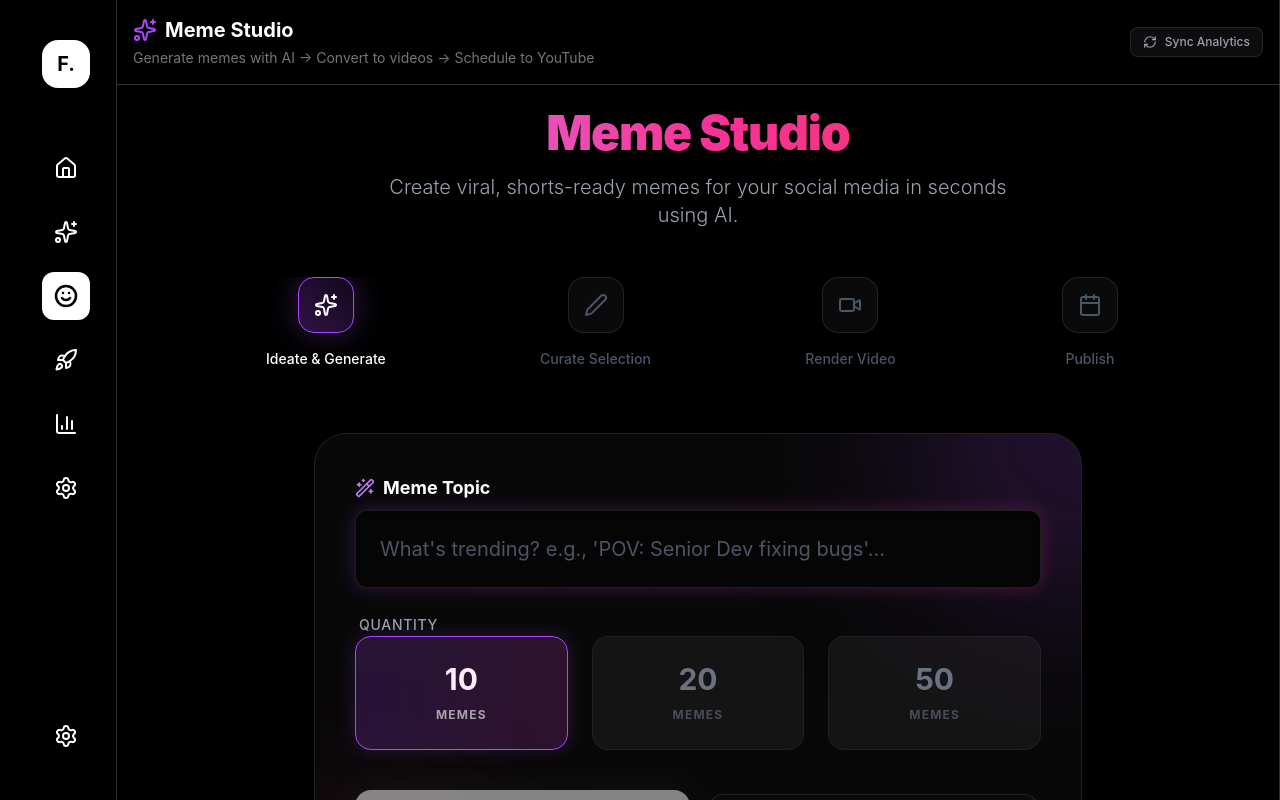
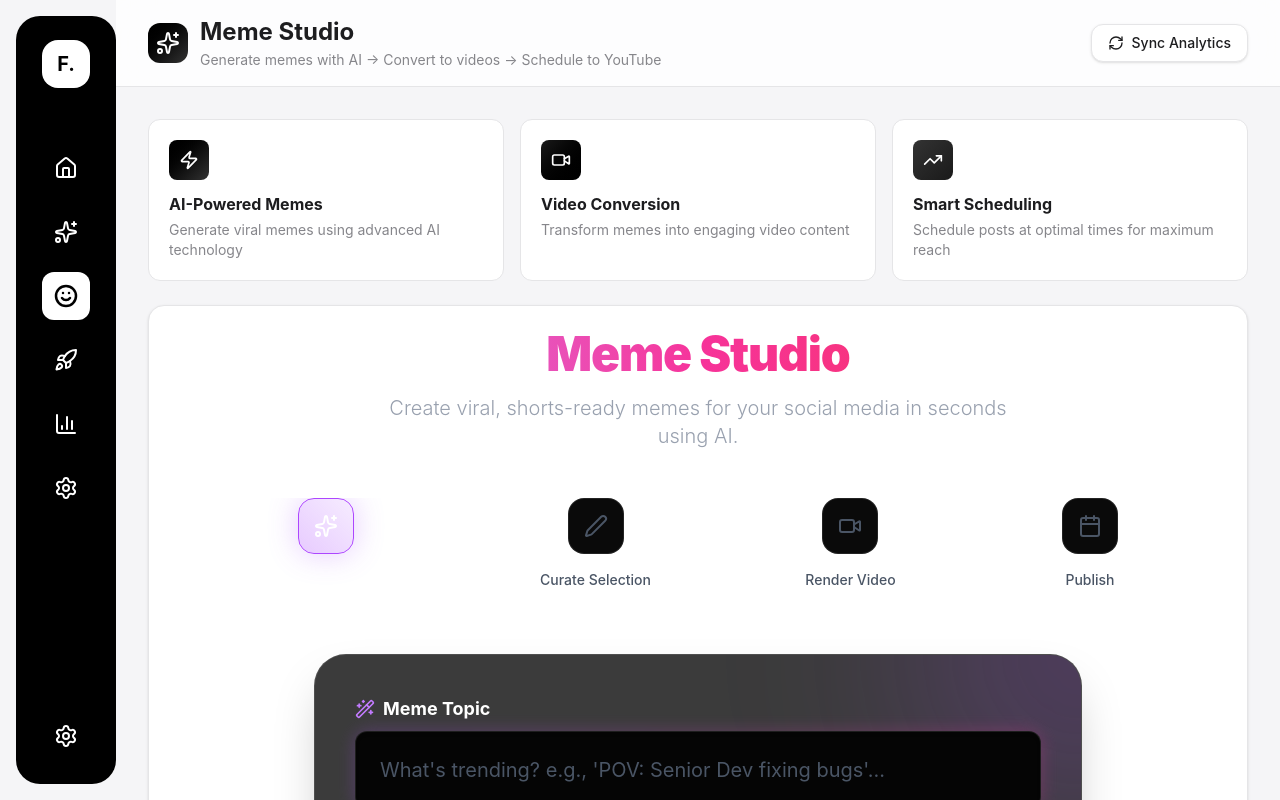
Before and after one commit to swayamgode/AgentX, a Next.js app: page /memes in a window 1280 px wide. Shown: the top 800 px of the page. Built offline with nearby package versions, Linux system fonts and the light colour scheme.

Commit message:
memes ui done

```diff
--- a/app/memes/page.tsx
+++ b/app/memes/page.tsx
@@ -4,7 +4,7 @@ import { useState } from "react";
 import { LeftSidebar } from "@/components/LeftSidebar";
 import { MobileNav } from "@/components/MobileNav";
 import { UnifiedMemeWorkflow } from "@/components/UnifiedMemeWorkflow";
-import { Sparkles, RefreshCw } from "lucide-react";
+import { Sparkles, RefreshCw, Zap, Video, TrendingUp } from "lucide-react";
 
 export default function MemePage() {
     const [isRefreshing, setIsRefreshing] = useState(false);
@@ -28,38 +28,87 @@ export default function MemePage() {
     };
 
     return (
-        <div className="flex min-h-screen bg-black text-[#e7e9ea]">
+        <div className="flex min-h-screen bg-[#F5F5F7]">
             <LeftSidebar />
 
-            <main className="flex-1 w-full md:border-x border-[#333] min-h-screen flex flex-col pb-20 md:pb-0">
-                {/* Header */}
-                <div className="sticky top-0 bg-black/80 backdrop-blur-md z-10 border-b border-[#333]">
-                    <div className="p-4 flex flex-col md:flex-row justify-between items-start md:items-center gap-4">
+            <main className="flex-1 ml-0 md:ml-0 pb-20 md:pb-8">
+                {/* Top Header */}
+                <div className="sticky top-0 bg-white/80 backdrop-blur-xl z-20 border-b border-[#e5e5e7]">
+                    <div className="max-w-[1400px] mx-auto px-4 md:px-8 py-4">
+                        <div className="flex items-center justify-between">
+                            <div className="flex items-center gap-3">
+                                <div className="p-2 bg-gradient-to-br from-[#000] to-[#333] rounded-xl">
+                                    <Sparkles className="w-6 h-6 text-white" />
+                                </div>
                                 <div>
-                            <h1 className="text-xl font-bold text-white flex items-center gap-2">
-                                <Sparkles className="text-purple-500" /> Meme Studio
+                                    <h1 className="text-xl md:text-2xl font-bold text-[#1d1d1f]">
+                                        Meme Studio
                                     </h1>
-                            <p className="text-xs md:text-sm text-[#71767b] mt-1">
+                                    <p className="text-xs md:text-sm text-[#86868b] mt-0.5">
                                         Generate memes with AI → Convert to videos → Schedule to YouTube
                                     </p>
+                                </div>
                             </div>
                             <button
                                 onClick={refreshAnalytics}
                                 disabled={isRefreshing}
-                            className="flex items-center gap-2 px-3 py-1.5 bg-white/5 hover:bg-white/10 border border-white/10 rounded-lg text-xs font-medium text-gray-400 transition-colors disabled:opacity-50 self-end md:self-auto"
+                                className="flex items-center gap-2 px-4 py-2 bg-white hover:bg-[#F5F5F7] border border-[#e5e5e7] rounded-xl text-sm font-medium text-[#1d1d1f] transition-all disabled:opacity-50 shadow-sm hover:shadow-md"
                             >
-                            <RefreshCw size={14} className={isRefreshing ? "animate-spin" : ""} />
+                                <RefreshCw size={16} className={isRefreshing ? "animate-spin" : ""} />
                                 {isRefreshing ? "Updating..." : "Sync Analytics"}
                             </button>
                         </div>
                     </div>
+                </div>
+
+                {/* Main Content */}
+                <div className="max-w-[1400px] mx-auto px-4 md:px-8 py-4 md:py-8 space-y-6">
+                    {/* Feature Cards */}
+                    <div className="grid grid-cols-1 md:grid-cols-3 gap-4">
+                        <FeatureCard
+                            icon={<Zap className="w-5 h-5" />}
+                            title="AI-Powered Memes"
+                            description="Generate viral memes using advanced AI technology"
+                            color="from-[#000] to-[#333]"
+                        />
+                        <FeatureCard
+                            icon={<Video className="w-5 h-5" />}
+                            title="Video Conversion"
+                            description="Transform memes into engaging video content"
+                            color="from-[#1a1a1a] to-[#000]"
+                        />
+                        <FeatureCard
+                            icon={<TrendingUp className="w-5 h-5" />}
+                            title="Smart Scheduling"
+                            description="Schedule posts at optimal times for maximum reach"
+                            color="from-[#333] to-[#1a1a1a]"
+                        />
+                    </div>
 
                     {/* Unified Workflow */}
-                <div className="p-4 md:p-6">
+                    <div className="bg-white border border-[#e5e5e7] rounded-2xl p-6 shadow-sm">
                         <UnifiedMemeWorkflow />
+                    </div>
                 </div>
             </main>
             <MobileNav />
         </div>
     );
 }
+
+function FeatureCard({ icon, title, description, color }: {
+    icon: React.ReactNode;
+    title: string;
+    description: string;
+    color: string;
+}) {
+    return (
+        <div className="bg-white border border-[#e5e5e7] rounded-xl p-5 hover:shadow-lg transition-shadow">
+            <div className={`inline-flex p-2.5 rounded-lg bg-gradient-to-br ${color} text-white mb-3`}>
+                {icon}
+            </div>
+            <h3 className="font-bold text-[#1d1d1f] mb-1">{title}</h3>
+            <p className="text-sm text-[#86868b]">{description}</p>
+        </div>
+    );
+}
```
Also changed, not shown: .video-analytics.json. Lines whose indentation alone changed are shown as unchanged.
